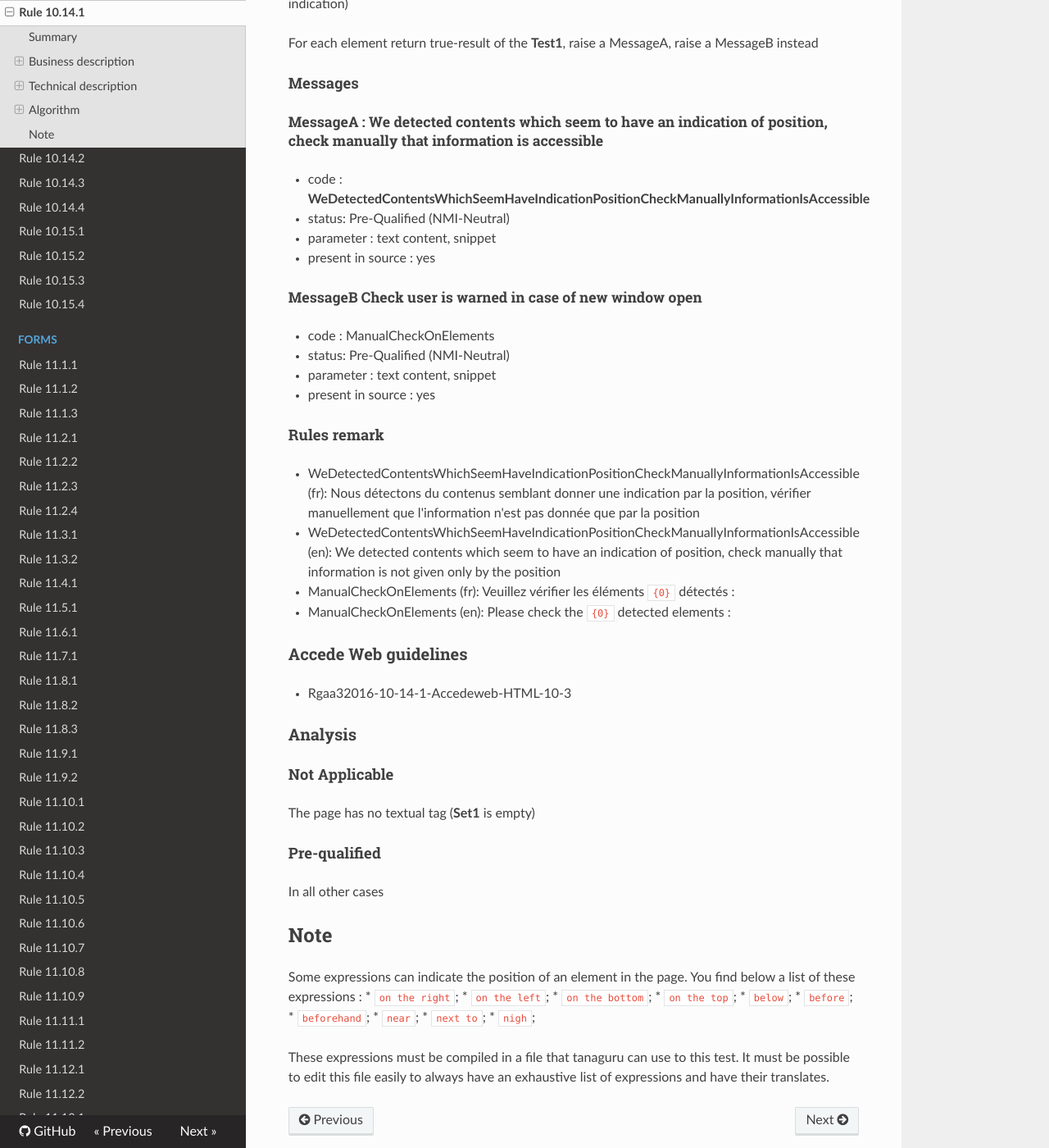
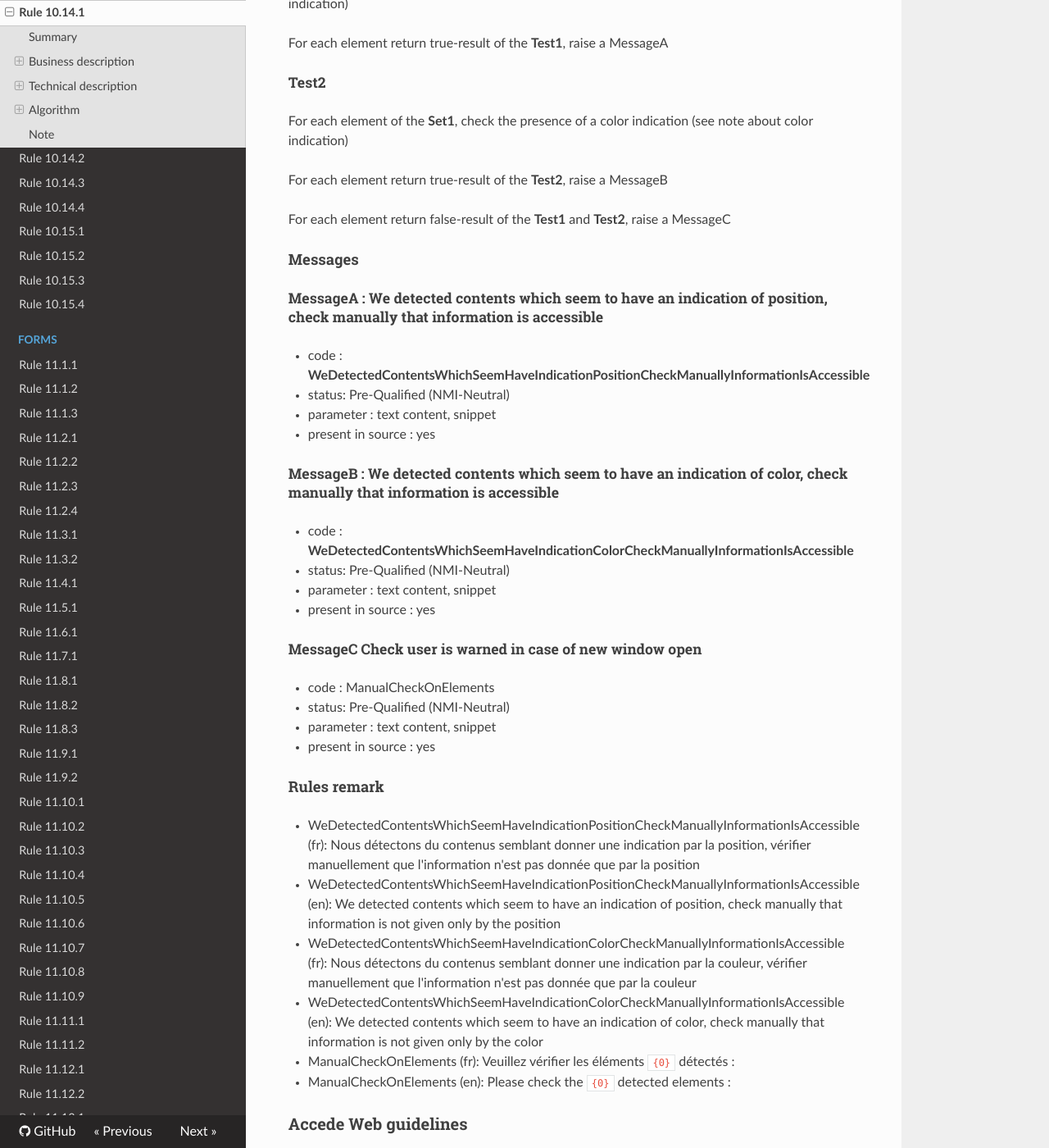
Before and after one commit to Tanaguru/RGAA3-2016, an MkDocs documentation site: the page built from docs/Rule-10-14-1.md, in a window 1280 px wide and 1400 px high, scrolled down 1318 px. Shown: the whole window at 82% size. Built offline with MkDocs 1.6.1, drawn with Linux system fonts in a browser that asks for light colours; nearby versions of some CDN libraries; old or Windows-style settings are respelled for this version of MkDocs.

Commit message:
Update sample test 10.14.1

```diff
--- a/docs/Rule-10-14-1.md
+++ b/docs/Rule-10-14-1.md
@@ -46,7 +46,15 @@ The textual tags (tags with a "title" attribute, an "alt" attribute or some cont
 
 For each element of the **Set1**, check the presence of a position indication (see note about position indication)
 
-For each element return true-result of the **Test1**, raise a MessageA, raise a MessageB instead
+For each element return true-result of the **Test1**, raise a MessageA
+
+##### Test2
+
+For each element of the **Set1**, check the presence of a color indication (see note about color indication)
+
+For each element return true-result of the **Test2**, raise a MessageB
+
+For each element return false-result of the **Test1** and **Test2**, raise a MessageC
 
 #### Messages
 
@@ -57,7 +65,14 @@ For each element return true-result of the **Test1**, raise a MessageA, raise a
 -    parameter : text content, snippet
 -    present in source : yes
 
-##### MessageB Check user is warned in case of new window open
+##### MessageB : We detected contents which seem to have an indication of color, check manually that information is accessible
+
+-    code : **WeDetectedContentsWhichSeemHaveIndicationColorCheckManuallyInformationIsAccessible**
+-    status: Pre-Qualified (NMI-Neutral)
+-    parameter : text content, snippet
+-    present in source : yes
+
+##### MessageC Check user is warned in case of new window open
 
 -   code : ManualCheckOnElements
 -   status: Pre-Qualified (NMI-Neutral)
@@ -66,8 +81,11 @@ For each element return true-result of the **Test1**, raise a MessageA, raise a
 
 #### Rules remark
 
- * WeDetectedContentsWhichSeemHaveIndicationPositionCheckManuallyInformationIsAccessible (fr): Nous détectons du contenus semblant donner une indication par la position, vérifier manuellement que l'information n'est pas donnée que par la position
+ * WeDetectedContentsWhichSeemHaveIndicationPositionCheckManuallyInformationIsAccessible (fr): Nous d&eacute;tectons du contenus semblant donner une indication par la position, v&eacute;rifier manuellement que l'information n'est pas donn&eacute;e que par la position
  * WeDetectedContentsWhichSeemHaveIndicationPositionCheckManuallyInformationIsAccessible (en): We detected contents which seem to have an indication of position, check manually that information is not given only by the position
+
+ * WeDetectedContentsWhichSeemHaveIndicationColorCheckManuallyInformationIsAccessible (fr): Nous d&eacute;tectons du contenus semblant donner une indication par la couleur, v&eacute;rifier manuellement que l'information n'est pas donn&eacute;e que par la couleur
+ * WeDetectedContentsWhichSeemHaveIndicationColorCheckManuallyInformationIsAccessible (en): We detected contents which seem to have an indication of color, check manually that information is not given only by the color
 
  * ManualCheckOnElements (fr): Veuillez v&eacute;rifier les &eacute;l&eacute;ments <code>{0}</code> d&eacute;tect&eacute;s :
  * ManualCheckOnElements (en): Please check the <code>{0}</code> detected elements :
```
Also changed, not shown: other parts of docs/Rule-10-14-1.md (+1 -0 lines), 3 other files.
